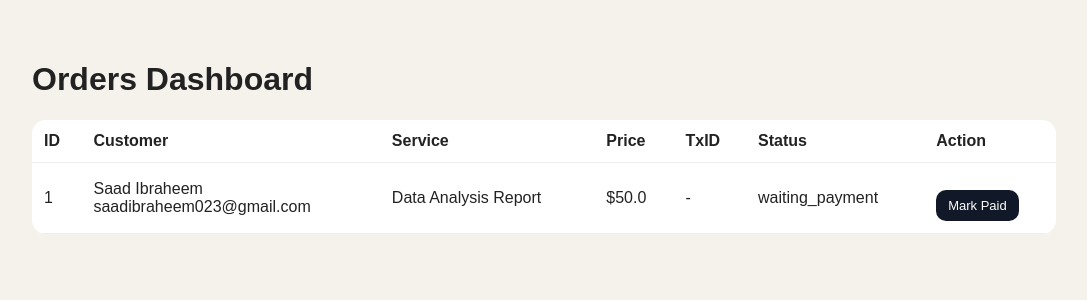
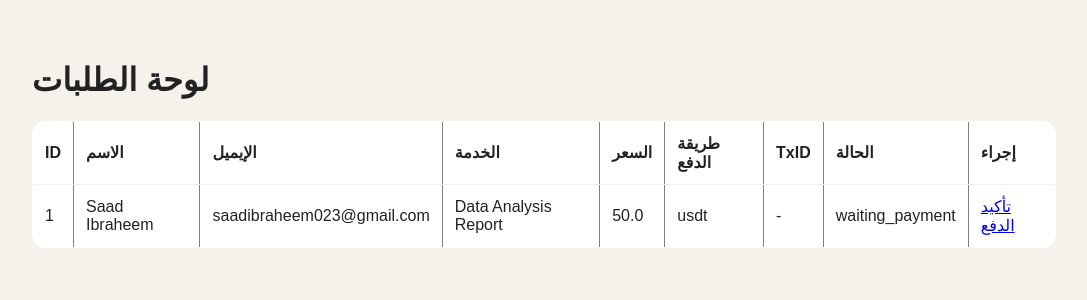
Before and after one commit to saadibraheem621-create/smart_project_iq, a Flask app: page /admin in a window 1280 px wide. Shown: the part 50-350 px from the top of the page, without its empty margins (96-1183 px from the left). Run offline with Flask 3, Linux system fonts and the light colour scheme.

Commit message:
improve admin dashboard

```diff
--- a/templates/admin.html
+++ b/templates/admin.html
@@ -1,26 +1,36 @@
 {% extends "base.html" %}
 {% block content %}
-<h1>Orders Dashboard</h1>
-<table>
+
+<h1>لوحة الطلبات</h1>
+
+<table border="1" cellpadding="8" style="width:100%; text-align:center;">
   <tr>
     <th>ID</th>
-        <th>Customer</th>
-        <th>Service</th>
-        <th>Price</th>
+    <th>الاسم</th>
+    <th>الإيميل</th>
+    <th>الخدمة</th>
+    <th>السعر</th>
+    <th>طريقة الدفع</th>
     <th>TxID</th>
-        <th>Status</th>
-        <th>Action</th>
+    <th>الحالة</th>
+    <th>إجراء</th>
   </tr>
+
   {% for order in orders %}
   <tr>
     <td>{{ order.id }}</td>
-        <td>{{ order.customer_name }}<br>{{ order.email }}</td>
+    <td>{{ order.customer_name }}</td>
+    <td>{{ order.email }}</td>
     <td>{{ order.service_name }}</td>
-        <td>${{ order.price }}</td>
+    <td>{{ order.price }}</td>
+    <td>{{ order.payment_method }}</td>
     <td>{{ order.txid or "-" }}</td>
     <td>{{ order.status }}</td>
-        <td><a class="small-btn" href="/admin/mark-paid/{{ order.id }}">Mark Paid</a></td>
+    <td>
+      <a href="{{ url_for('mark_paid', order_id=order.id) }}">تأكيد الدفع</a>
+    </td>
   </tr>
   {% endfor %}
 </table>
+
 {% endblock %}
```
Lines whose indentation alone changed are shown as unchanged.
